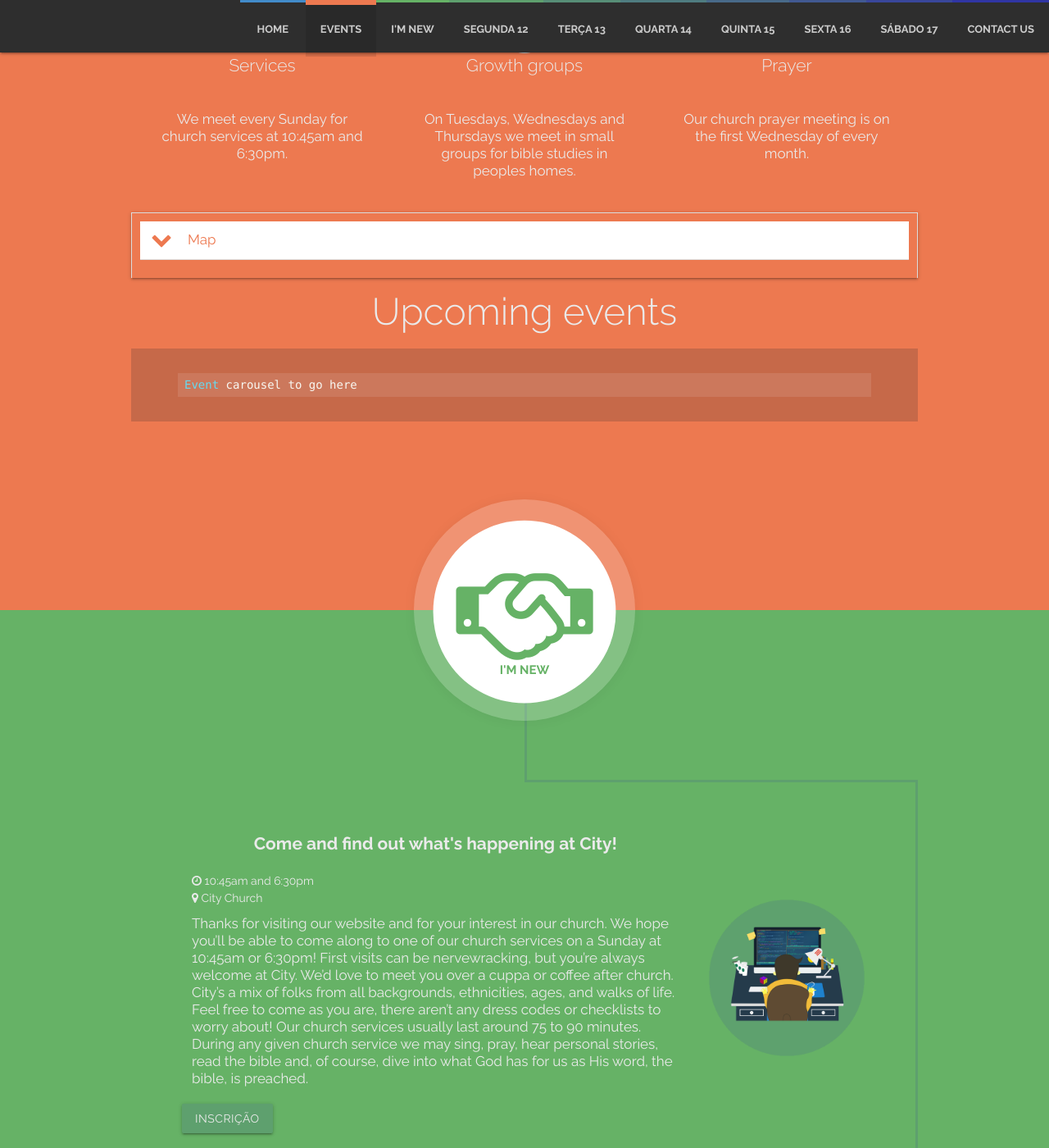
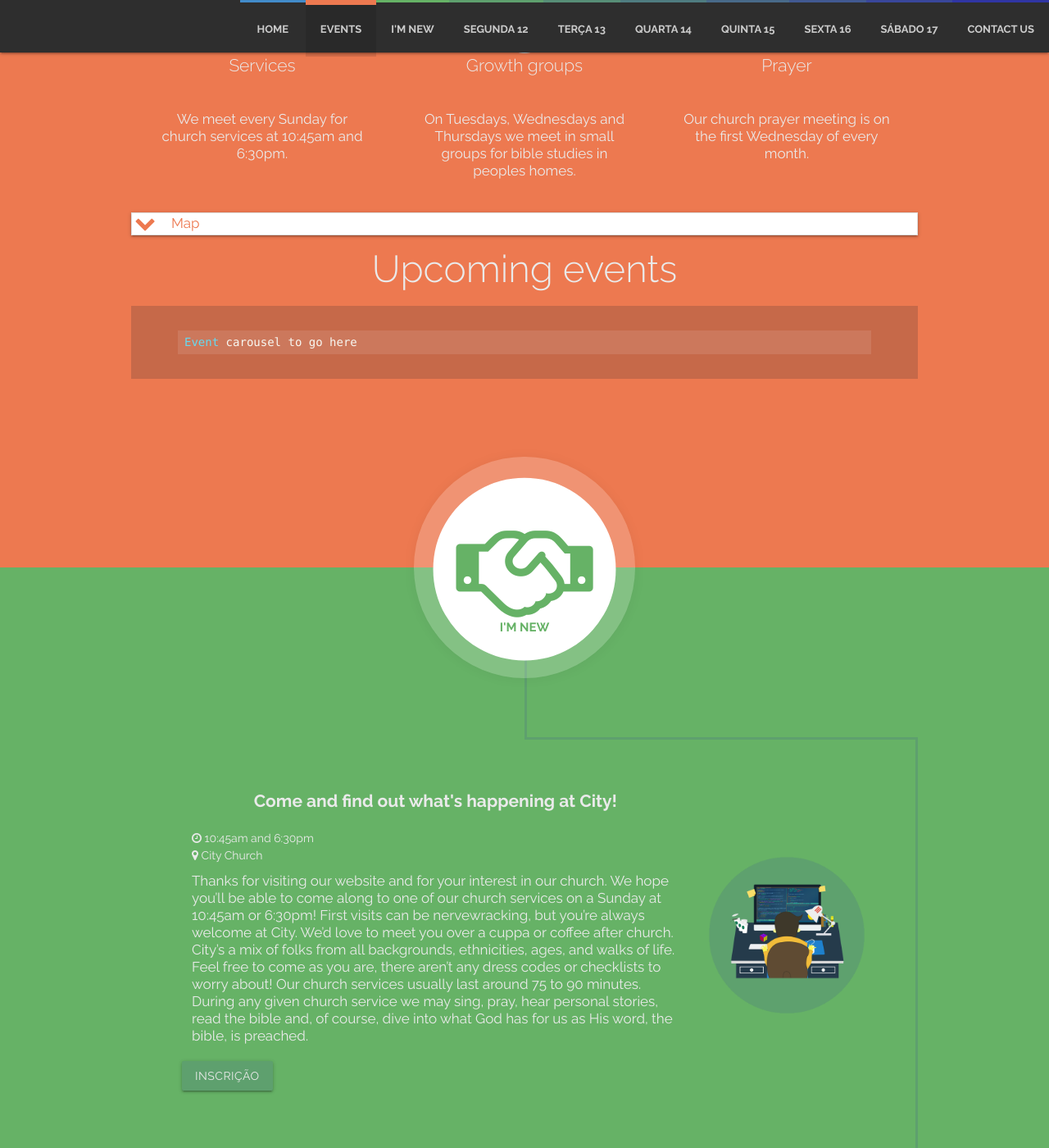
Before and after one commit to woodcock3/citychurch, a Jekyll site: the page built from index.html, in a window 1280 px wide and 1400 px high, scrolled down 1265 px. Shown: the whole window at 82% size. Built offline with Jekyll 4.4.1, drawn with Linux system fonts in a browser that asks for light colours.

Commit message:
Update _custom.sass

```diff
--- a/stylesheets/_sass/_custom.sass
+++ b/stylesheets/_sass/_custom.sass
@@ -18,10 +18,11 @@
         text-align: center
     .map
       color: #ED7950
-      padding: 10px
+      padding: 0
       .map-apply
         color: #ED7950
       .map-title
+        padding: 10px
       .map-body
         pre
           margin: 15px
```
